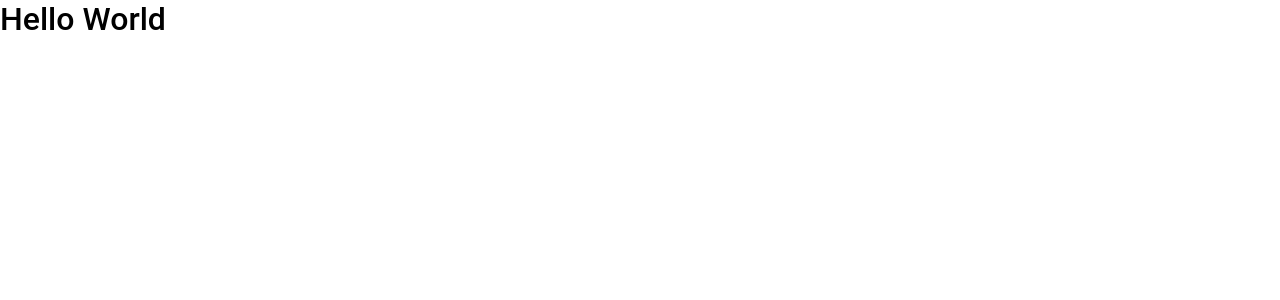
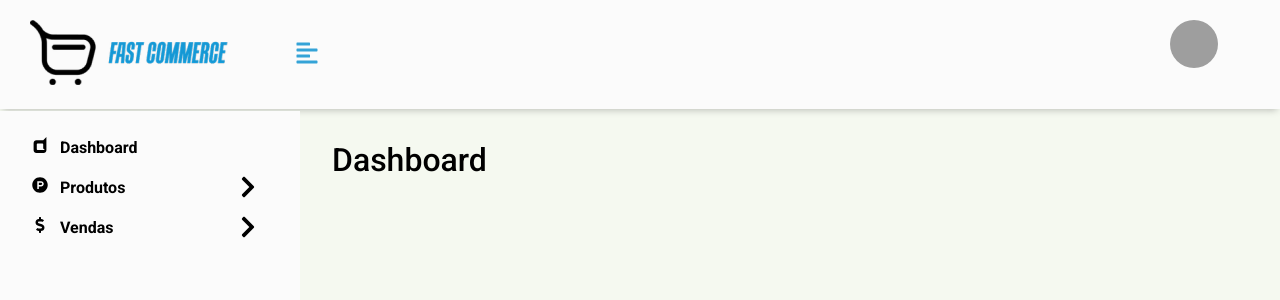
Before and after one commit to HyperCommerceBrasil/FastCommerceAdmin-Front-End, a React (Create React App) app: page / in a window 1280 px wide. Shown: the top 300 px of the page. Built offline with nearby package versions, Linux system fonts and the light colour scheme; grey boxes are pictures that could not be loaded.

Commit message:
Finalizado layout do template

```diff
--- a/package.json
+++ b/package.json
@@ -3,6 +3,8 @@
   "version": "0.1.0",
   "private": true,
   "dependencies": {
+    "@material-ui/core": "^4.11.3",
+    "@material-ui/icons": "^4.11.2",
     "@testing-library/jest-dom": "^4.2.4",
     "@testing-library/react": "^9.3.2",
     "@testing-library/user-event": "^7.1.2",
@@ -14,6 +16,7 @@
     "eslint-import-resolver-typescript": "^2.2.1",
     "react": "^16.13.1",
     "react-dom": "^16.13.1",
+    "react-icons": "^4.1.0",
     "react-router-dom": "^5.2.0",
     "react-scripts": "3.4.3",
     "styled-components": "^5.1.1",
--- a/public/index.html
+++ b/public/index.html
@@ -1,16 +1,23 @@
 <!DOCTYPE html>
 <html lang="pt-br">
+
 <head>
   <meta charset="utf-8" />
   <meta name="viewport" content="width=device-width, initial-scale=1" />
   <meta name="theme-color" content="#000000" />
 
 
+  <link rel="preconnect" href="https://fonts.gstatic.com">
+  <link
+    href="https://fonts.googleapis.com/css2?family=Roboto:ital,wght@0,100;0,300;0,400;0,500;0,700;0,900;1,100;1,300;1,400;1,500;1,700&display=swap"
+    rel="stylesheet">
   <title>React App</title>
 </head>
+
 <body>
   <noscript>You need to enable JavaScript to run this app.</noscript>
   <div id="root"></div>
 
 </body>
+
 </html>
--- a/src/App.tsx
+++ b/src/App.tsx
@@ -1,11 +1,20 @@
 import React from 'react';
+import { BrowserRouter } from 'react-router-dom';
+import Layout from './pages/layout';
 import GlobalStyle from './styles/global';
+
+import Routes from './routes';
 
 const App: React.FC = () => {
   return (
     <>
-      <h1>Hello World </h1>
-      <GlobalStyle />
+      <BrowserRouter>
+        <Layout>
+          <Routes />
+        </Layout>
+
+        <GlobalStyle />
+      </BrowserRouter>
     </>
   );
 };
--- /dev/null
+++ b/src/pages/Dashboard/index.tsx
@@ -0,0 +1,13 @@
+import React from 'react';
+
+import { Container } from './style';
+
+const Dashboard: React.FC = () => {
+  return (
+    <Container>
+      <h1>Dashboard</h1>
+    </Container>
+  );
+};
+
+export default Dashboard;
--- /dev/null
+++ b/src/pages/Dashboard/style.ts
@@ -0,0 +1,3 @@
+import styled from 'styled-components';
+
+export const Container = styled.div``;
--- /dev/null
+++ b/src/pages/layout/index.tsx
@@ -0,0 +1,66 @@
+import React, { useState } from 'react';
+
+import { FaAlignLeft } from 'react-icons/fa';
+import { Link } from 'react-router-dom';
+import logo from '../../assets/logo.png';
+
+import Menu from './menu';
+
+import {
+  Container,
+  Options,
+  Content,
+  ContentContent,
+  DropdownItens,
+  ItemDropdown,
+  ArrowBaloon,
+} from './style';
+
+const Layout: React.FC = ({ children }) => {
+  const [showMenu, setShowMenu] = useState(true);
+  const [showUserOptions, setUserOptions] = useState(false);
+  return (
+    <Container>
+      <header>
+        <div>
+          <img src={logo} alt="logo" />
+        </div>
+        <button
+          type="button"
+          onClick={() => {
+            setShowMenu(!showMenu);
+          }}
+        >
+          <FaAlignLeft size={24} />
+        </button>
+
+        <Options>
+          <button
+            onClick={() => {
+              setUserOptions(!showUserOptions);
+            }}
+            type="button"
+          >
+            <img
+              src="https://upload.wikimedia.org/wikipedia/commons/7/7c/Profile_avatar_placeholder_large.png"
+              alt="user"
+            />
+          </button>
+          <DropdownItens>
+            <ItemDropdown>
+              <Link to="/">Sair</Link>
+            </ItemDropdown>
+          </DropdownItens>
+        </Options>
+      </header>
+
+      <Content>
+        <Menu isVisible={showMenu} />
+
+        <ContentContent>{children}</ContentContent>
+      </Content>
+    </Container>
+  );
+};
+
+export default Layout;
--- /dev/null
+++ b/src/pages/layout/menu/index.tsx
@@ -0,0 +1,123 @@
+import React from 'react';
+
+import { Link } from 'react-router-dom';
+import {
+  FaDashcube,
+  FaProductHunt,
+  FaDollarSign,
+  FaChevronRight,
+} from 'react-icons/fa';
+
+import Accordion from '@material-ui/core/Accordion';
+import AccordionDetails from '@material-ui/core/AccordionDetails';
+import AccordionSummary from '@material-ui/core/AccordionSummary';
+
+import { MenuContainer, DropdownItems, MenuItem } from './style';
+
+interface MenuProps {
+  isVisible?: boolean;
+}
+
+const Layout: React.FC<MenuProps> = ({ children, isVisible }) => {
+  return (
+    <MenuContainer isVisible={isVisible}>
+      <ul>
+        <MenuItem>
+          <Accordion
+            style={{
+              width: '100%',
+              border: '0px',
+              background: 'transparent',
+              boxShadow: '0px 0px 0px 0px',
+            }}
+          >
+            <AccordionSummary
+              style={{
+                background: 'transparent',
+                border: 'transparent',
+                minHeight: '40px',
+                height: '24px',
+              }}
+            >
+              <Link to="/">
+                <FaDashcube size={16} /> Dashboard
+              </Link>
+            </AccordionSummary>
+          </Accordion>
+        </MenuItem>
+        <MenuItem>
+          <Accordion
+            style={{
+              width: '100%',
+              border: '0px',
+              background: 'transparent',
+              boxShadow: '0px 0px 0px 0px',
+            }}
+          >
+            <AccordionSummary
+              expandIcon={<FaChevronRight />}
+              aria-controls="panel1a-content"
+              id="panel1a-header"
+              style={{
+                background: 'transparent',
+                border: 'transparent',
+                minHeight: '40px',
+                height: '24px',
+              }}
+            >
+              <Link to="/">
+                <FaProductHunt size={16} /> Produtos
+              </Link>
+            </AccordionSummary>
+
+            <DropdownItems>
+              <AccordionDetails id="dropdownmenu">
+                <ul>
+                  <li>Cadastro de Coleções</li>
+                  <li>Cadastro de Produtos</li>
+                </ul>
+              </AccordionDetails>
+            </DropdownItems>
+          </Accordion>
+        </MenuItem>
+        <MenuItem>
+          <Accordion
+            style={{
+              width: '100%',
+              border: '0px',
+              background: 'transparent',
+              boxShadow: '0px 0px 0px 0px',
+            }}
+          >
+            <AccordionSummary
+              expandIcon={<FaChevronRight />}
+              aria-controls="panel1a-content"
+              id="panel1a-header"
+              style={{
+                background: 'transparent',
+                border: 'transparent',
+                minHeight: '40px',
+                height: '24px',
+              }}
+            >
+              <Link to="/">
+                <FaDollarSign size={16} /> Vendas
+              </Link>
+            </AccordionSummary>
+
+            <DropdownItems>
+              <AccordionDetails id="dropdownmenu">
+                <ul>
+                  <li>Pedidos</li>
+                  <li>Pagamentos</li>
+                </ul>
+              </AccordionDetails>
+            </DropdownItems>
+          </Accordion>
+        </MenuItem>
+      </ul>
+    </MenuContainer>
+  );
+};
+
+export default Layout;
--- /dev/null
+++ b/src/pages/layout/menu/style.ts
@@ -0,0 +1,99 @@
+import styled, { keyframes } from 'styled-components';
+
+interface MenuProps {
+  isVisible?: boolean;
+}
+
+const showMenuAnimation = keyframes`
+  from { width: 100px; }
+  to { width: -10px; display: none }
+`;
+export const MenuContainer = styled.div<MenuProps>`
+  display: flex;
+  flex-direction: column;
+  transition: width 0.7s;
+  flex-wrap: nowrap;
+
+  width: ${props => (props.isVisible ? '300px' : '0px')};
+  visibility: ${props => (props.isVisible ? 'visible' : 'hidden')};
+
+  height: ${`${window.innerHeight - 100}px`};
+  overflow: hidden;
+  background: #fbfbfb;
+  margin-top: 1.5px;
+  padding: 16px;
+  animation: ${showMenuAnimation} 1s;
+
+  ul {
+    list-style: none;
+    width: 100%;
+
+    li {
+      cursor: pointer;
+      transition: ease-in-out 0.2s;
+
+      svg {
+        color: black;
+      }
+      a {
+        font-weight: 700;
+        overflow: hidden;
+      }
+
+      &:hover {
+        margin-left: 4px;
+        a {
+          color: #34a3d7;
+        }
+        svg {
+          color: #34a3d7;
+        }
+      }
+    }
+  }
+
+  ::-webkit-scrollbar-track {
+    background-color: #f4f4f4;
+  }
+  ::-webkit-scrollbar {
+    width: 6px;
+    background: #f4f4f4;
+  }
+  ::-webkit-scrollbar-thumb {
+    background: #dad7d7;
+  }
+`;
+
+export const DropdownItems = styled.div``;
+
+export const MenuItem = styled.li`
+  overflow: hidden;
+  min-width: 200px;
+  display: flex;
+  flex-direction: column;
+  position: relative;
+  svg {
+    margin-right: 8px;
+  }
+  a {
+    text-decoration: none;
+    color: #000;
+  }
+
+  ul {
+    list-style: circle;
+    margin-left: 24px;
+    min-width: 200px;
+
+    li {
+      margin: 10px;
+      font-weight: lighter;
+      transition: color 0.5s;
+
+      &:hover {
+        color: #34a3d7;
+        font-weight: 500;
+      }
+    }
+  }
+`;
--- /dev/null
+++ b/src/pages/layout/style.ts
@@ -0,0 +1,112 @@
+import styled, { keyframes } from 'styled-components';
+
+const showMenuAnimation = keyframes`
+  from { visibility: hidden; }
+  to { visibility: visible }
+`;
+
+export const Container = styled.div`
+  display: flex;
+  flex-direction: column;
+  height: 100vh;
+
+  header {
+    display: flex;
+    flex-direction: row;
+    background: #fbfbfb;
+    box-shadow: 0px 4px 7px -3px rgba(0, 0, 0, 0.25);
+    width: 100%;
+    padding: 30px;
+    padding-top: 20px;
+    padding-bottom: 20px;
+  }
+  svg {
+    color: #34a3d7;
+  }
+
+  button {
+    height: 30px;
+    width: 30px;
+    background: transparent;
+    border: transparent;
+    margin-left: 64px;
+    margin-top: auto;
+    margin-bottom: auto;
+  }
+`;
+
+export const Options = styled.div`
+  margin-left: auto;
+  margin-right: 50px;
+
+  &:hover {
+    ul {
+      visibility: visible;
+    }
+    div {
+      visibility: visible;
+    }
+  }
+  img {
+    border-radius: 100%;
+    height: 48px;
+    width: 48px;
+  }
+`;
+
+export const Content = styled.div`
+  display: flex;
+  flex-direction: row;
+  height: 100%;
+`;
+
+export const ContentContent = styled.div`
+  padding: 32px;
+`;
+
+export const DropdownItens = styled.ul`
+  background: #fff;
+  box-shadow: 1px 2px 4px 0px rgb(93 90 90 / 23%);
+  border: silver 1px solid;
+  border-radius: 4px;
+
+  position: absolute;
+  right: 20px;
+  width: 100px;
+  top: 80px;
+  visibility: hidden;
+  animation: ${showMenuAnimation};
+  list-style: none;
+  min-height: 50px;
+  display: flex;
+`;
+
+export const ItemDropdown = styled.li`
+  background-size: cover;
+  width: 100%;
+  margin: 10px 0;
+  display: flex;
+
+  a {
+    text-decoration: none;
+    text-align: center;
+    margin: auto;
+    color: #000;
+  }
+
+  &:hover {
+    background: silver;
+  }
+`;
+
+export const ArrowBaloon = styled.div`
+  width: 20px;
+  background: transparent;
+  border: silver 1px solid;
+  visibility: hidden;
+  position: absolute;
+  height: 30px;
+  top: 75px;
+  transform: rotate(45deg);
+  right: 30px;
+`;
--- /dev/null
+++ b/src/routes/index.tsx
@@ -0,0 +1,14 @@
+import React from 'react';
+import { Switch } from 'react-router-dom';
+
+import { Route } from 'react-router-dom';
+
+import Dashboard from '../pages/Dashboard';
+
+const Routes: React.FC = () => (
+  <Switch>
+    <Route path="/" component={Dashboard} exact />
+  </Switch>
+);
+
+export default Routes;
--- a/src/styles/global.tsx
+++ b/src/styles/global.tsx
@@ -9,9 +9,10 @@ export default createGlobalStyle`
   }
 
   body {
-      background: #fff;
+      background: #F5F9F0;
       color: #000;
-      -webkit-font-smoothing: antialiased
+      -webkit-font-smoothing: antialiased;
+      overflow: hidden;
   }
 
   body, input, button {
```
Also changed, not shown: src/assets/logo.png (added), 1 other file (tests, documents, lock files or other folders). Lines whose indentation alone changed are shown as unchanged.
